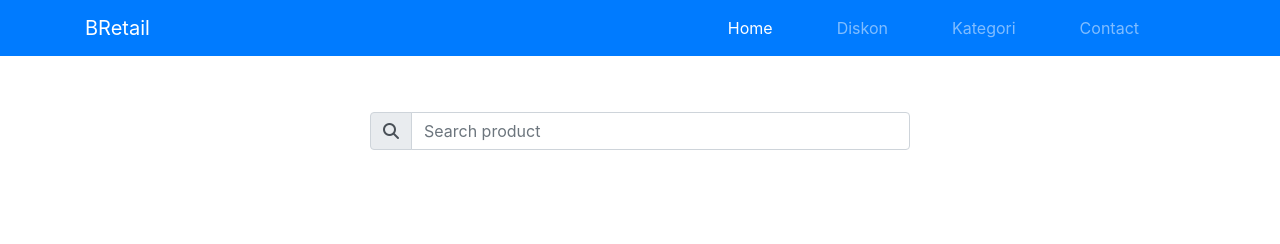
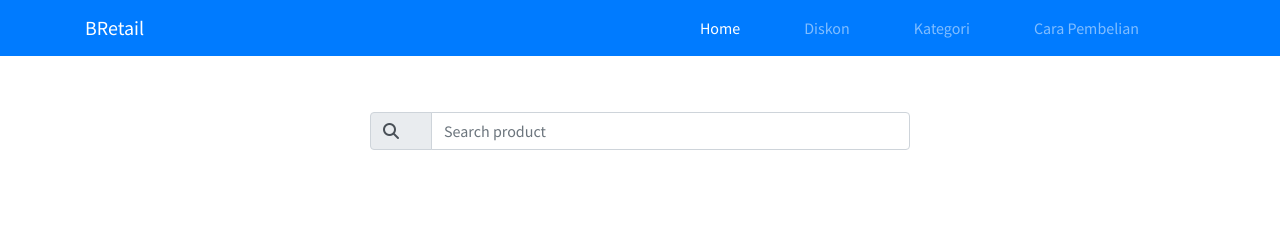
Before and after one commit to EBUSINES/bajuretail, a PHP site: page /bajuretail/index.php in a window 1280 px wide. Shown: the top 244 px of the page. Run offline with PHP 8.4, Linux system fonts and the light colour scheme; data comes from the database, SQL or seed files in the repository; some libraries are stand-ins or nearby versions.

Commit message:
Header Web

```diff
--- a/header.php
+++ b/header.php
@@ -10,14 +10,14 @@
      <!-- Bootstrap CSS -->
      <link rel="stylesheet" href="https://stackpath.bootstrapcdn.com/bootstrap/4.3.1/css/bootstrap.min.css" integrity="sha384-ggOyR0iXCbMQv3Xipma34MD+dH/1fQ784/j6cY/iJTQUOhcWr7x9JvoRxT2MZw1T" crossorigin="anonymous">
          <script src="https://use.fontawesome.com/29b20f302a.js"></script>
-      <link rel="stylesheet" href="<?= BASE_PATH ?>">
+      <link rel="stylesheet" href="<?= BASE_CSS ?>">
      <title>BajuRetailku | Online Shop</title>
  </head>
 <body>
 <div class="container">
     <nav class="navbar fixed-top navbar-expand-lg navbar-dark bg-primary">
         <div class="container">
-                <a class="navbar-brand" href="/bajuretail/index.php">BRetail</a>
+                <a class="navbar-brand" href="<?= BASE_URL ?>">BRetail</a>
                 <button class="navbar-toggler" type="button" data-toggle="collapse" data-target="#navbarNav" aria-controls="navbarNav" aria-expanded="false" aria-label="Toggle navigation">
                   <span class="navbar-toggler-icon"></span>
                 </button>
@@ -27,13 +27,13 @@
                       <a class="nav-link" href="/bajuretail/view/payment.php">Home <span class="sr-only">(current)</span></a>
                     </li>
                     <li class="nav-item mr-5">
-                      <a class="nav-link" href="/bajuretail/view/checkout.php">Diskon</a>
+                      <a class="nav-link" href="<?= BASE_URL.'/diskon.php' ?>">Diskon</a>
                     </li>
                     <li class="nav-item mr-5">
-                      <a class="nav-link" href="/bajuretail/kategori.php">Kategori</a>
+                      <a class="nav-link" href="<?= BASE_URL.'/kategori.php' ?>">Kategori</a>
                     </li>
                     <li class="nav-item mr-5">
-                      <a class="nav-link" href="#">Contact</a>
+                      <a class="nav-link" href="<?= BASE_URL.'/how-to-pay.php' ?>">Cara Pembelian</a>
                     </li>
                   </ul>
                 </div>
```
